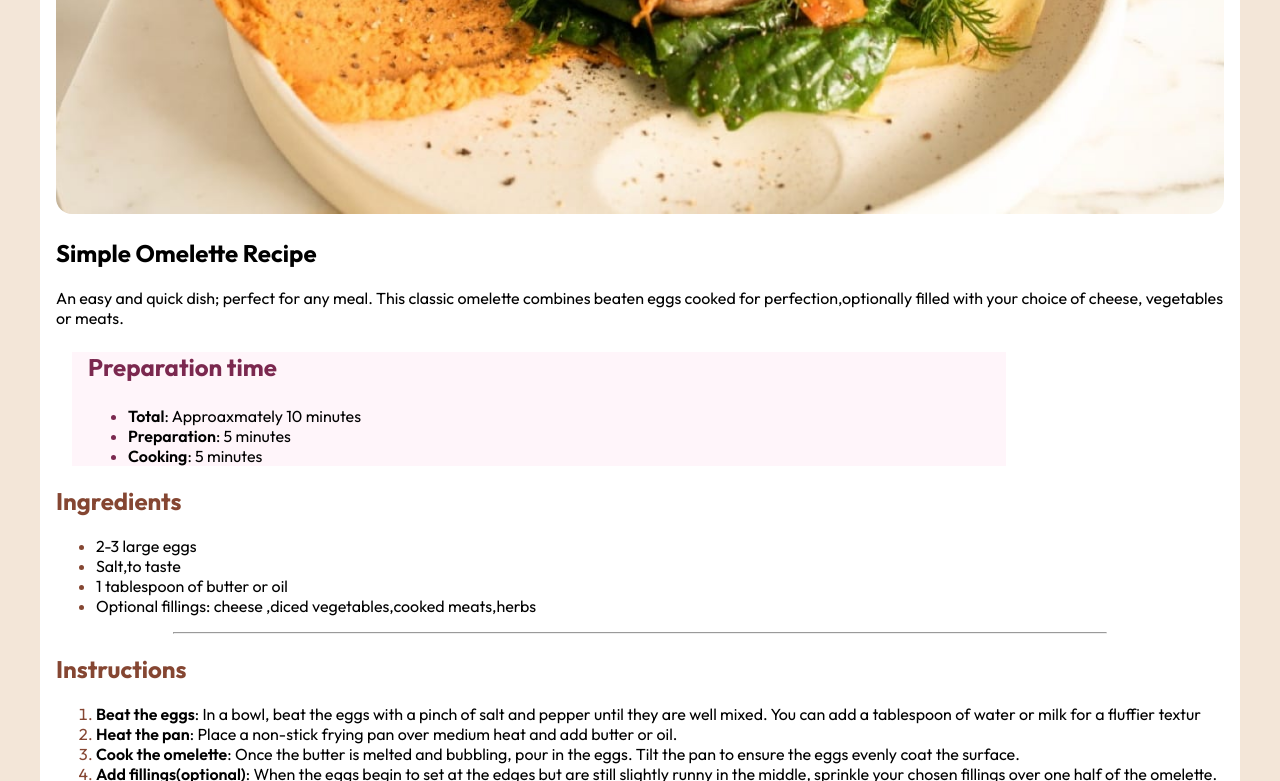
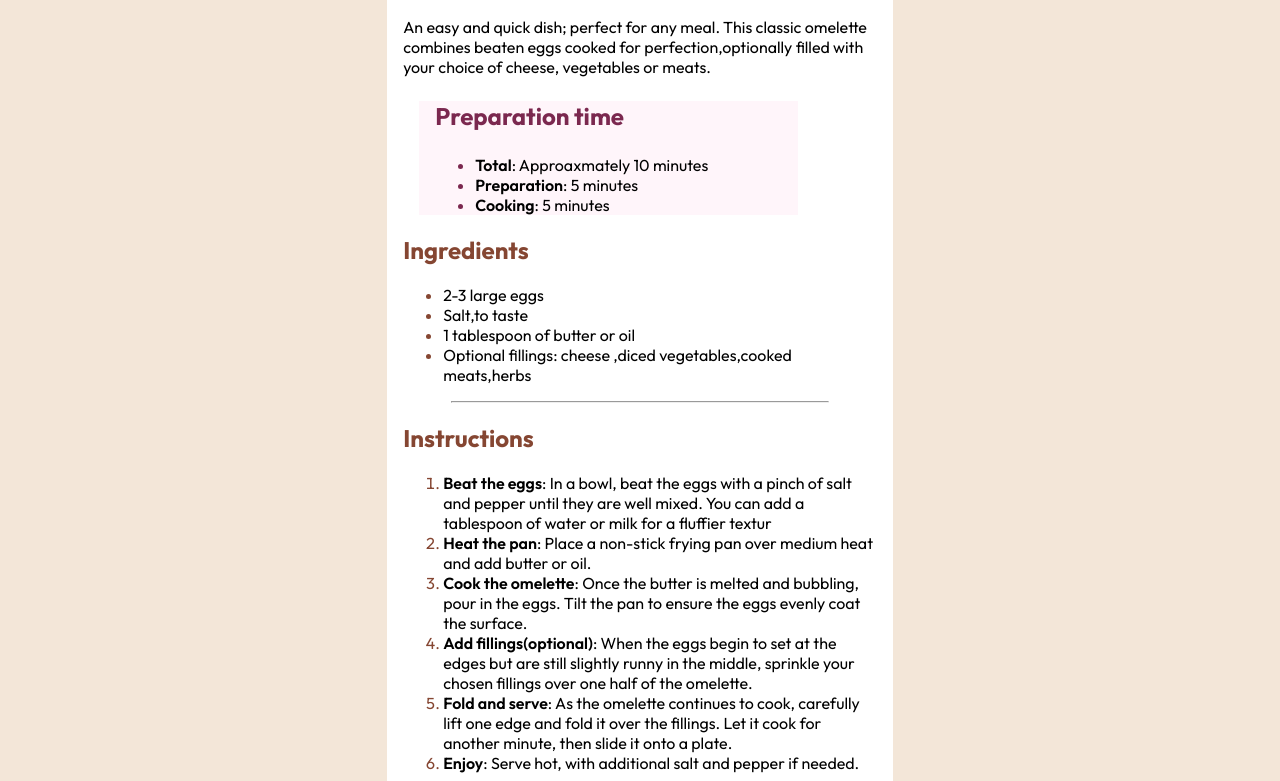
Before and after one commit to Sirch9/Recipe, a plain HTML site: page index.html in a window 1280 px wide. Shown: the part 376-1157 px from the top of the page. Drawn offline with Linux system fonts and the light colour scheme.

Commit message:
last change

```diff
--- a/style.css
+++ b/style.css
@@ -94,11 +94,7 @@ hr{
 @media screen and (min-width: 768px ){
 
     .main{
-<<<<<<< HEAD
-        max-width: 50%;
-=======
-        max-width: 60%;
->>>>>>> d322e064cc00041a16fdda79ae7b5939d7d0b4b8
+        max-width: 40%;
         /*border: 1px solid grey;*/
         border-radius: 1rem;
         margin: 2rem;
@@ -110,11 +106,7 @@ hr{
         border-radius: 1rem;
     }
     h1{
-<<<<<<< HEAD
-        font-size: 3rem;
-=======
-        font-size: 2rem;
->>>>>>> d322e064cc00041a16fdda79ae7b5939d7d0b4b8
+        font-size: 2.5rem;
 
     }
 
```
